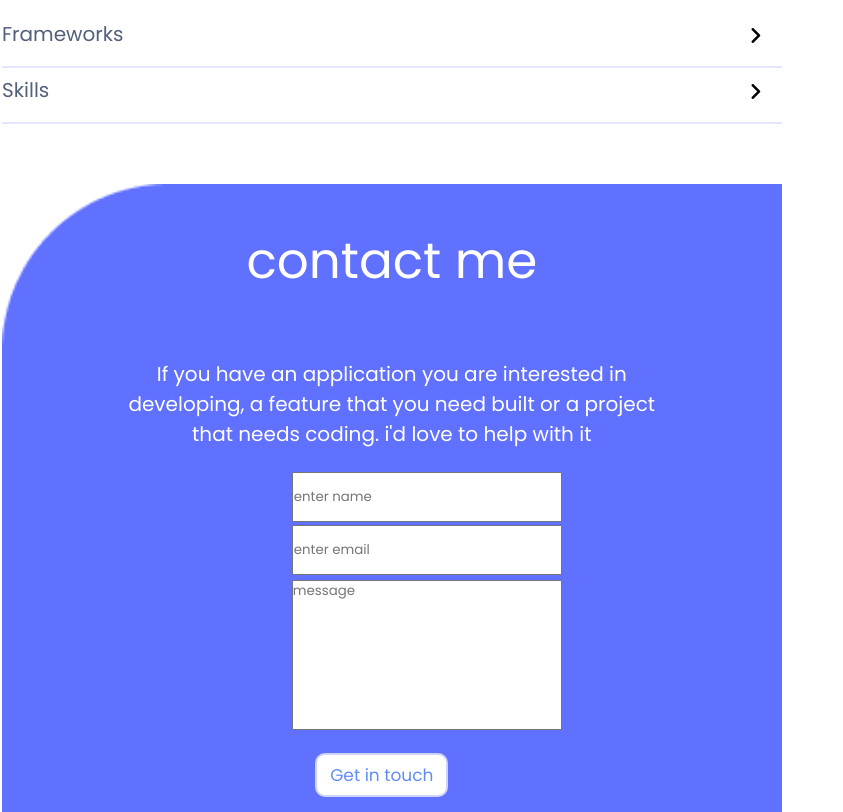
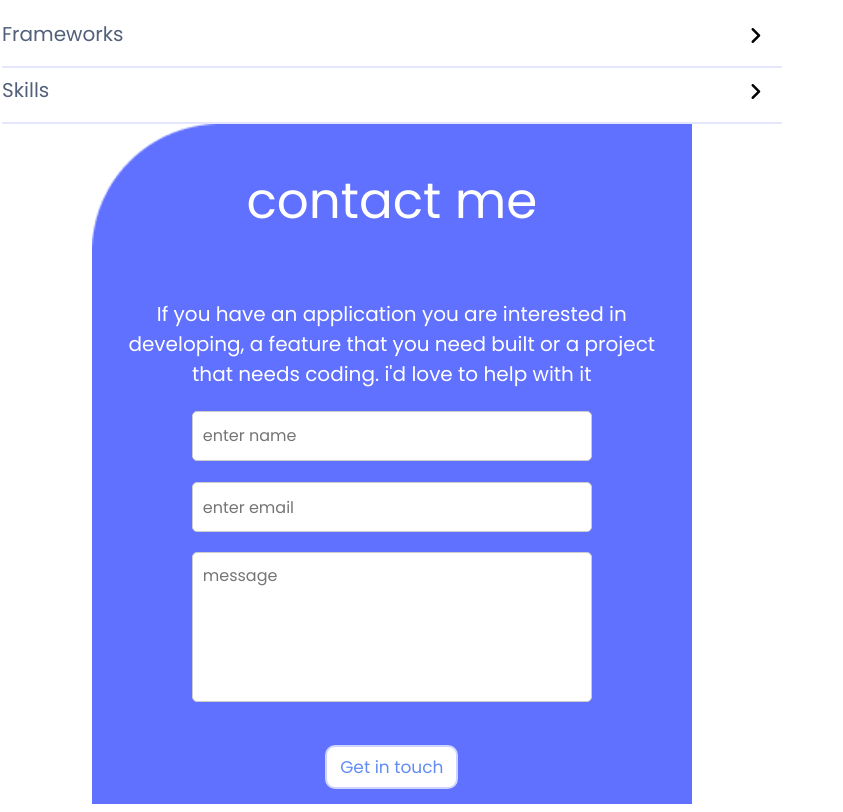
Before and after one commit to riskmaris/mobile-menu-branch, a website: page index.html in a window 1280 px wide. Shown: the part 5294-6106 px from the top of the page, without its empty margins (0-843 px from the left). Drawn offline with nearby package versions, Linux system fonts and the light colour scheme.

Commit message:
Added  labels input, .labels textarea to style

```diff
--- a/style.css
+++ b/style.css
@@ -275,10 +275,13 @@ hr {
 }
 
 .about-contact {
+  max-width: 600px;
+  margin: 0 auto;
   text-align: center;
-  margin-top: 60px;
+}
 
-
+.labels div {
+  margin-bottom: 20px;
 }
 .about-contact{
   background-image: url("./images/header-shapes\ mobile.png");
@@ -291,10 +294,14 @@ hr {
 z-index: -1;
 }
 
-.labels {
-width: 200px;
-margin: 0px auto;
-padding-right: 20px;
+.labels input,
+.labels textarea {
+  font-size: 16px;
+  padding: 10px;
+  border-radius: 5px;
+  border: 1px solid #ccc;
+  width: 100%;
+  max-width: 400px;
 }
 
 .msg {
```
